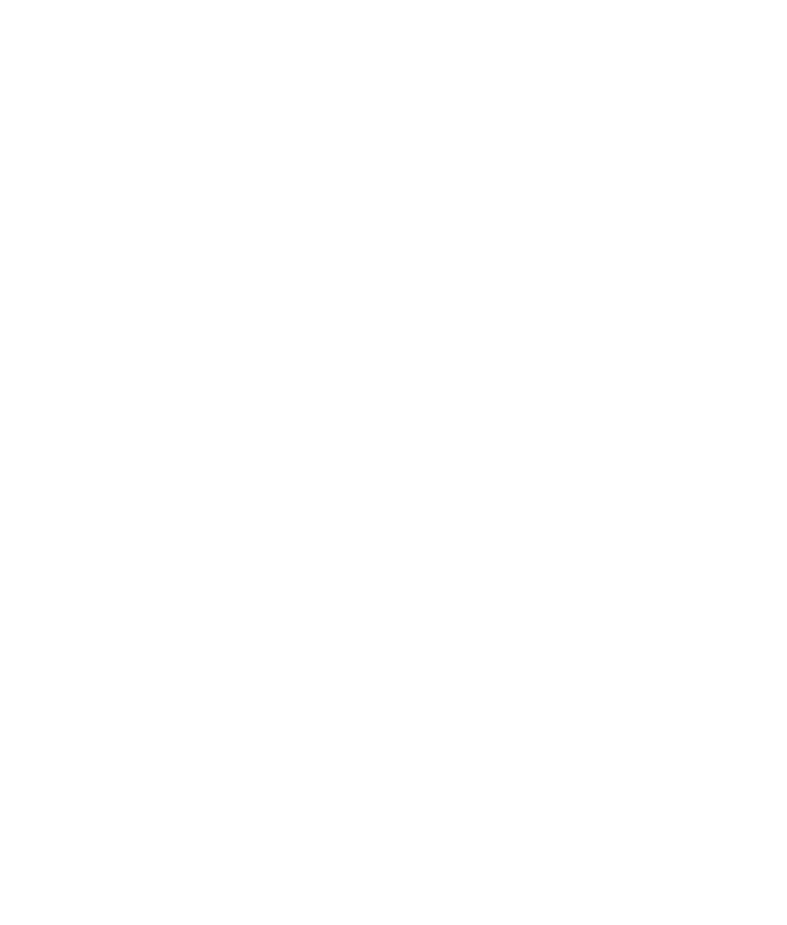
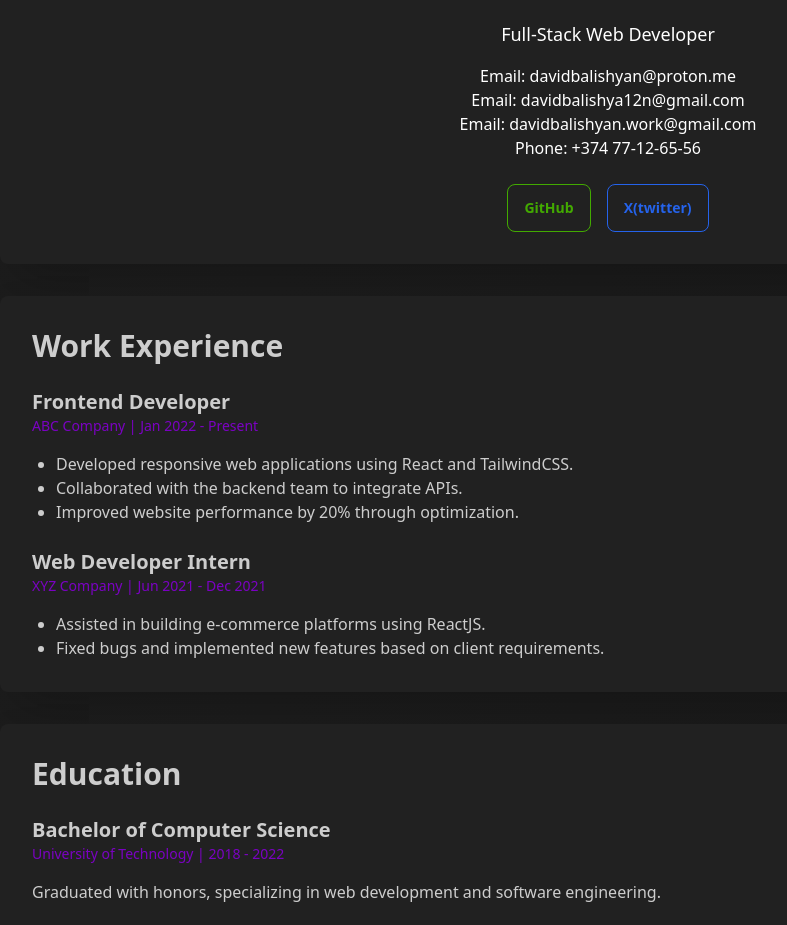
Before and after one commit to DavidBalishyan/my-portfolio, a React (Vite) app: page /resume in a window 1280 px wide. Shown: the part 172-1097 px from the top of the page, without its empty margins (32-819 px from the left). Before the commit the page ends 800 px from the top, so only its background shows below. Built offline with nearby package versions, Linux system fonts and the light colour scheme.

Commit message:
Resume page added

```diff
--- a/src/App.tsx
+++ b/src/App.tsx
@@ -13,19 +13,16 @@
 document.title = "David Balishyan 😎";
 
 const App: React.FC = () => {
-  document.createAttribute("data-theme");
   return (
     <Router>
       <div data-theme="halloween">
         <Navbar />
-
         <Routes>
           <Route path="/" element={<Home />} />
           <Route path="/about" element={<About />} />
           <Route path="/contact" element={<Contact />} />
           <Route path="/projects" element={<Projects />} />
           <Route path="/resume" element={<Resume/>} />
-          {/* FIXME: make the routes better */}
           <Route path="/game" element={<Game />} />
           <Route path="*" element={<Notfound />} />
           <Route path="/indev" element={<Indev />} />
--- a/src/pages/Resume.tsx
+++ b/src/pages/Resume.tsx
@@ -1,11 +1,93 @@
 import React from "react";
 
 const Resume: React.FC = () => {
-    return (
-        <>
-            <h1>Resume page</h1>
-        </>
-    )
-}
+  return (
+    <div className="bg-gradient-to-r from-base-200 to-base-300 min-h-screen p-8">
+      {/* Header Section */}
+      <div className="bg-base-100 shadow-2xl rounded-lg p-8 mb-8 text-white">
+        <h1 className="text-5xl font-extrabold text-center mb-4">Your Name</h1>
+        <p className="text-center text-lg font-medium">Full-Stack Web Developer</p>
+        <p className="text-center mt-4">
+          Email: <a href="mailto:davidbalishyan@proton.me" className="link link-hover">davidbalishyan@proton.me</a>
+          <br />
+          Email: <a href="mailto:davidbalishya12n@gmail.com" className="link link-hover">davidbalishya12n@gmail.com</a>
+          <br />
+          Email: <a href="mailto:davidbalishyan.work@gmail.com" className="link link-hover">davidbalishyan.work@gmail.com</a>
+        </p>
+        <p className="text-center">
+          Phone: <a href="tel:+37477126556" className="link link-hover">+374 77-12-65-56</a>
+        </p>
+        <div className="flex justify-center mt-6 gap-4">
+          <a href="https://github.com/DavidBalishyan" className="btn btn-outline btn-accent">GitHub</a>
+          <a href="https://x.com" className="btn btn-outline btn-info">X(twitter)</a>
+        </div>
+      </div>
 
-export default Resume
+      {/* Work Experience Section */}
+      <div className="bg-base-100 shadow-2xl rounded-lg p-8 mb-8">
+        <h2 className="text-3xl font-bold mb-6">Work Experience</h2>
+        <div className="mb-6">
+          <h3 className="text-xl font-semibold">Frontend Developer</h3>
+          <p className="text-sm text-secondary">ABC Company | Jan 2022 - Present</p>
+          <ul className="list-disc ml-6 mt-4 text-base">
+            <li>Developed responsive web applications using React and TailwindCSS.</li>
+            <li>Collaborated with the backend team to integrate APIs.</li>
+            <li>Improved website performance by 20% through optimization.</li>
+          </ul>
+        </div>
+        <div>
+          <h3 className="text-xl font-semibold">Web Developer Intern</h3>
+          <p className="text-sm text-secondary">XYZ Company | Jun 2021 - Dec 2021</p>
+          <ul className="list-disc ml-6 mt-4 text-base">
+            <li>Assisted in building e-commerce platforms using ReactJS.</li>
+            <li>Fixed bugs and implemented new features based on client requirements.</li>
+          </ul>
+        </div>
+      </div>
+
+      {/* Education Section */}
+      <div className="bg-base-100 shadow-2xl rounded-lg p-8 mb-8">
+        <h2 className="text-3xl font-bold mb-6">Education</h2>
+        <div>
+          <h3 className="text-xl font-semibold">Bachelor of Computer Science</h3>
+          <p className="text-sm text-secondary">University of Technology | 2018 - 2022</p>
+          <p className="mt-4 text-base">Graduated with honors, specializing in web development and software engineering.</p>
+        </div>
+      </div>
+
+      {/* Skills Section */}
+      <div className="bg-base-100 shadow-2xl rounded-lg p-8">
+        <h2 className="text-3xl font-bold mb-6">Skills</h2>
+        <div className="grid grid-cols-3 gap-6">
+          <span className="badge badge-primary p-4 text-lg">ReactJS</span>
+          <span className="badge badge-primary p-4 text-lg">Node.js</span>
+          <span className="badge badge-primary p-4 text-lg">TailwindCSS</span>
+          <span className="badge badge-primary p-4 text-lg">TypeScript</span>
+          <span className="badge badge-primary p-4 text-lg">DaisyUI</span>
+          <span className="badge badge-primary p-4 text-lg">Git</span>
+          <span className="badge badge-primary p-4 text-lg">Responsive Design</span>
+          <span className="badge badge-primary p-4 text-lg">Problem Solving</span>
+          <span className="badge badge-primary p-4 text-lg">typescript</span>
+          <span className="badge badge-primary p-4 text-lg">Rust</span>
+          <span className="badge badge-primary p-4 text-lg">C++</span>
+          <span className="badge badge-primary p-4 text-lg">Bootstrap css</span>
+          <span className="badge badge-primary p-4 text-lg">Bulma css</span>
+          <span className="badge badge-primary p-4 text-lg">Tauri</span>
+          <span className="badge badge-primary p-4 text-lg">Electron js</span>
+          <span className="badge badge-primary p-4 text-lg"></span>
+          <span className="badge badge-primary p-4 text-lg"></span>
+          <span className="badge badge-primary p-4 text-lg"></span>
+          <span className="badge badge-primary p-4 text-lg"></span>
+          <span className="badge badge-primary p-4 text-lg"></span>
+          <span className="badge badge-primary p-4 text-lg"></span>
+          <span className="badge badge-primary p-4 text-lg"></span>
+          <span className="badge badge-primary p-4 text-lg"></span>
+          <span className="badge badge-primary p-4 text-lg"></span>
+          <span className="badge badge-primary p-4 text-lg"></span>
+        </div>
+      </div>
+    </div>
+  );
+};
+
+export default Resume;
```
